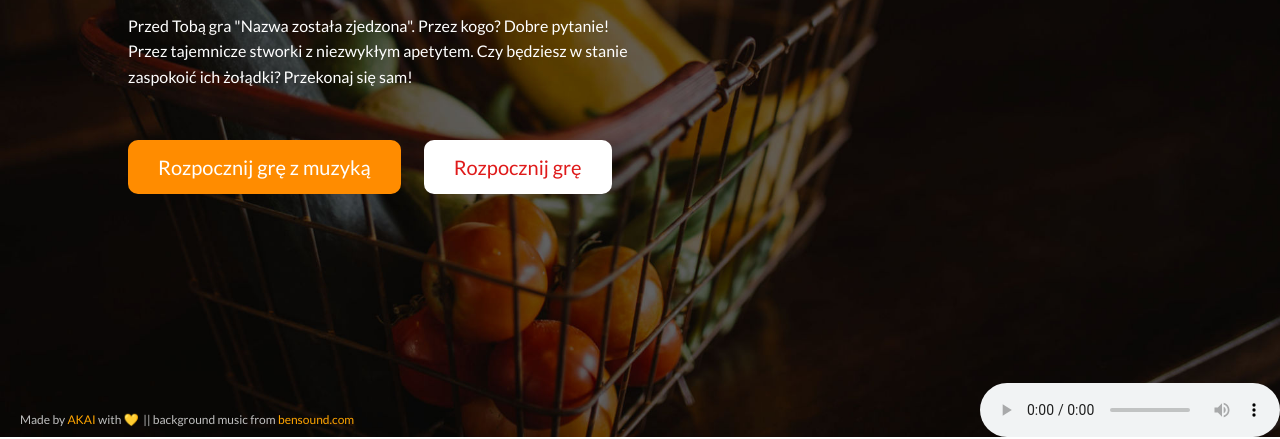
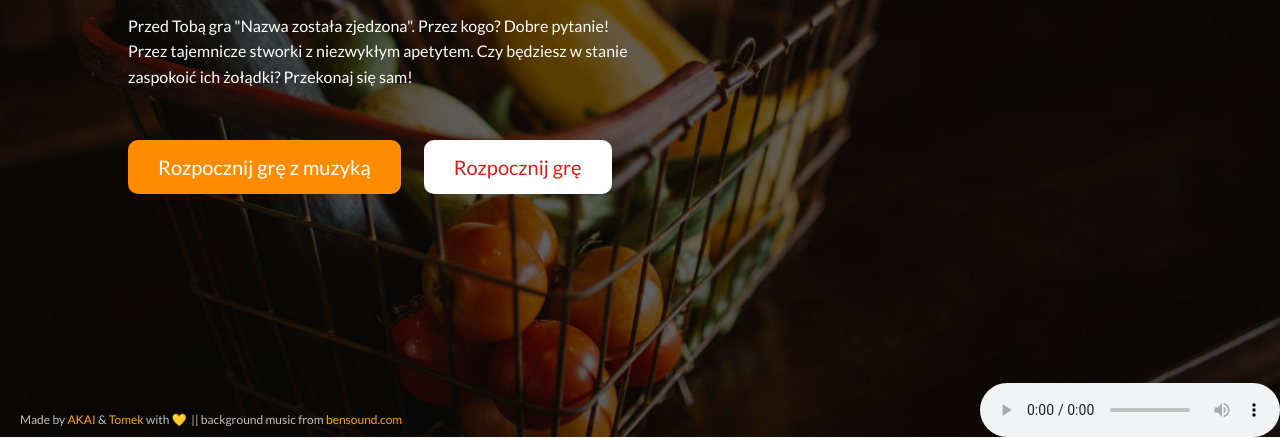
Before and after one commit to akai-org/zdrowieton2017, a website: page app/index.html in a window 1280 px wide. Shown: the part 363-802 px from the top of the page. Drawn offline with nearby package versions, Linux system fonts and the light colour scheme; files that its build step writes are made by us from their sources; files whose address does not match are found by name.

Commit message:
add Tomek to credits

```diff
--- a/app/index.html
+++ b/app/index.html
@@ -15,7 +15,7 @@
   @@include('./score.html')
 
   <footer class="credits">
-    Made by <a href="//akai.org.pl">AKAI</a> with 💛 &nbsp|| background music from <a href="http://www.bensound.com/royalty-free-music">bensound.com</a>
+    Made by <a href="//akai.org.pl">AKAI</a> & <a href="https://github.com/futer">Tomek</a> with 💛 &nbsp|| background music from <a href="http://www.bensound.com/royalty-free-music">bensound.com</a>
   </footer>
 
   <audio id="media-player" controls loop>
```
